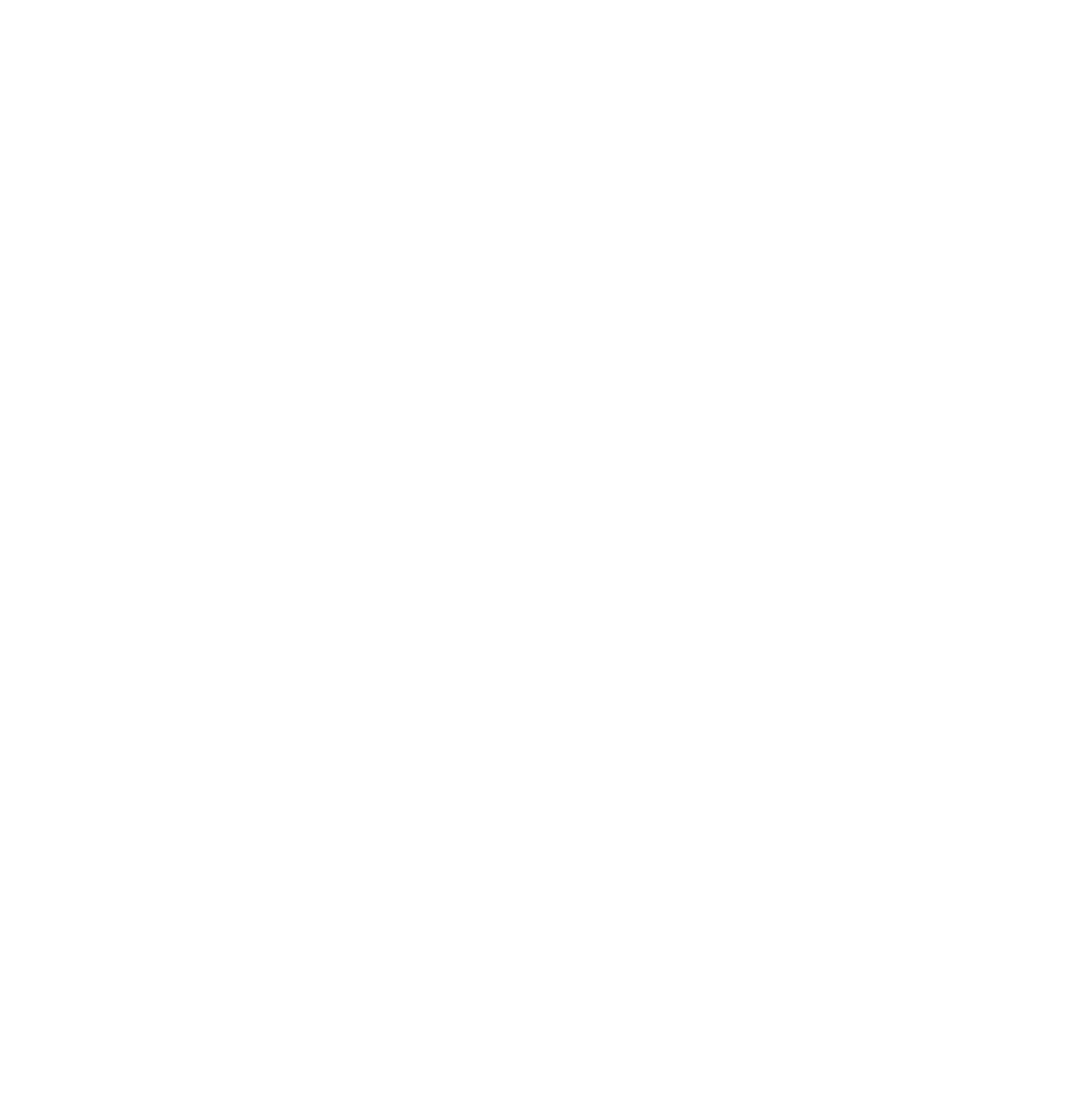
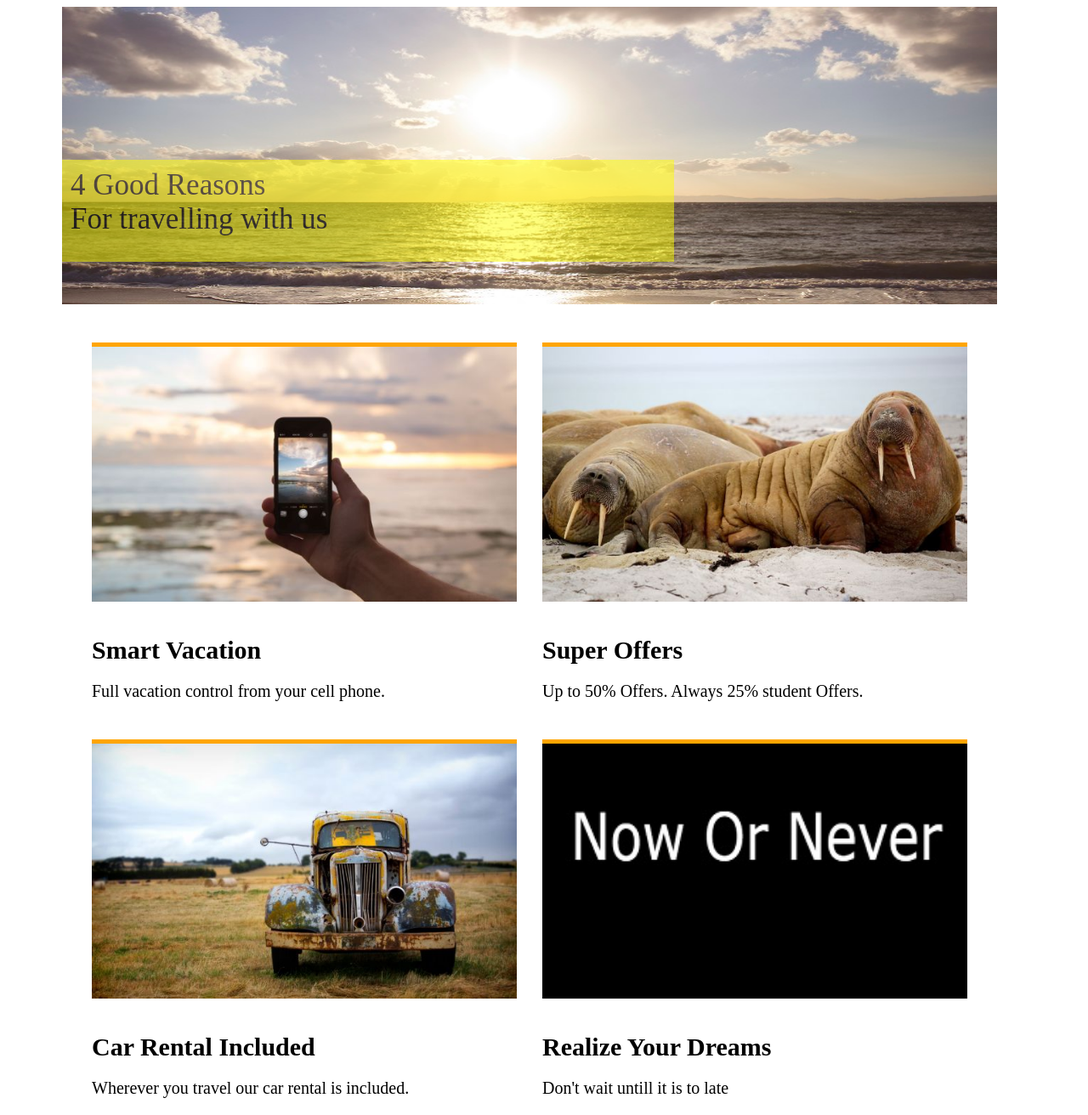
Before and after one commit to trandangkhoa5495/DN_JS230315_KHOATD, a plain HTML site: page DN_JS230315_KHOATD.HTML in a window 1280 px wide. Shown: the whole page at 85% size. Before the commit the page ends 800 px from the top, so only its background shows below. Drawn offline with Linux system fonts and the light colour scheme.

Commit message:
upload file

```diff
--- a/DN_JS230315_KHOATD.CSS
+++ b/DN_JS230315_KHOATD.CSS
@@ -0,0 +1,92 @@
+body {
+    text-align: center;
+    width:1200px;
+    height: 1200px;
+    position: relative;
+}
+.img {
+    position: absolute;
+    top: 0;
+    left: 65px;
+    width: 1100px;
+    height: 350px;
+}
+.img img {
+    width: 100%;
+    height: 100%;
+}
+.text  {
+    text-align: left;
+    padding: 10px;
+    font-size: 35px;
+    position: absolute;
+    background-color: rgba( 255,255,0,8);
+    opacity: 0.5;
+    width: 700px;
+    height: 100px;
+    top: 180px;
+    left: 65px;
+
+}
+.checkbox {
+    position: absolute;
+    display: flex;
+    flex-direction: row;
+    flex-wrap: wrap;
+    gap: 30px;
+    top: 400px;
+    left: 100px;
+}
+.cell-1{
+    box-shadow: 0 -5px orange;
+    width: 500px;
+    height: 300px;
+}
+.cell-1 img {
+    width: 100%;
+    height: 100%;
+    object-fit: cover;
+}
+
+.sea-1{
+    box-shadow: 0 -5px orange;
+    width: 500px;
+    height: 300px;
+}
+.sea-1 img {
+    width: 100%;
+    height: 100%;
+    object-fit: cover;
+}
+
+.truck-1{
+    box-shadow: 0 -5px orange;
+    width: 500px;
+    height: 300px;
+}
+.truck-1 img {
+    width: 100%;
+    height: 100%;
+    object-fit: cover;
+}
+
+.nowor-1{
+    box-shadow: 0 -5px orange;
+    width: 500px;
+    height: 300px;
+}
+.nowor-1 img {
+    width: 100%;
+    height: 100%;
+    object-fit: cover;
+}
+p {
+    text-align: left;
+    font-size: 20px;
+}
+
+h4 {
+    margin-bottom: 4px;
+    text-align: left;
+    font-size: 30px;
+}
--- a/DN_JS230315_KHOATD.HTML
+++ b/DN_JS230315_KHOATD.HTML
@@ -5,8 +5,46 @@
     <meta http-equiv="X-UA-Compatible" content="IE=edge">
     <meta name="viewport" content="width=device-width, initial-scale=1.0">
     <title>Document</title>
+    <link rel="stylesheet" href="./DN_JS230315_KHOATD.CSS">
 </head>
 <body>
+    <header>
+        <div class="img"> <img src="./beach3.jpg" alt="beach"></div>
+        <div class="text">4 Good Reasons <br>For travelling with us</div>
+    </header>
 
+    <main class="checkbox">
+        <div class="cell">
+            <div class="cell-1"> <img src="./cellphone.jpg" alt="phone"></div>
+            <div class="cell-2">
+                <h4>Smart Vacation</h4>
+                <p>Full vacation control from your cell phone.</p>
+            </div>
+        </div>
+
+        <div class="sea">
+            <div class="sea-1"><img src="./sealions.jpg" alt="sealion"></div>
+            <div>
+                <h4>Super Offers</h4>
+                <p>Up to 50% Offers. Always 25% student Offers.</p>
+            </div>
+        </div>
+
+        <div class="truck">
+            <div class="truck-1"><img src="./truck.jpg" alt="truck"></div>
+            <div>
+                <h4>Car Rental Included</h4>
+                <p>Wherever you travel our car rental is included.</p>
+            </div>
+        </div>
+
+        <div class="nowor">
+            <div class="nowor-1"><img src="./nowornever.jpg" alt="nowornever"></div>
+            <div>
+                <h4>Realize Your Dreams</h4>
+                <p>Don't wait untill it is to late</p>
+            </div>
+        </div>
+    </main>
 </body>
 </html>
```
Also changed, not shown: beach3.jpg (added), cellphone.jpg (added), css-e.exams.opt2/Travel Agency.png (added), css-e.exams.opt2/resources/beach3.jpg (added), css-e.exams.opt2/resources/cellphone.jpg (added), css-e.exams.opt2/resources/nowornever.jpg (added), css-e.exams.opt2/resources/sealions.jpg (added), css-e.exams.opt2/resources/truck.jpg (added), nowornever.jpg (added), sealions.jpg (added), truck.jpg (added), 4 other files.
